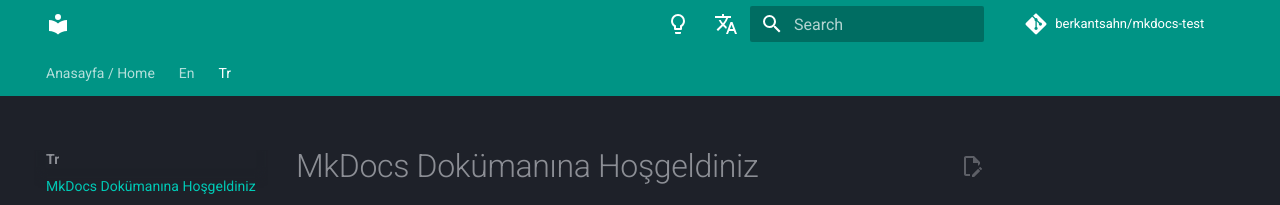
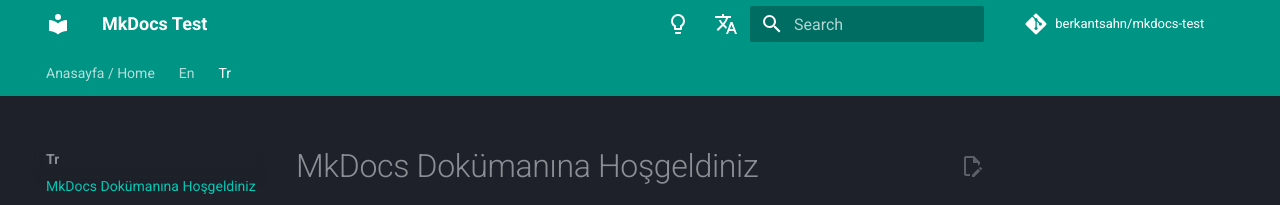
Before and after one commit to berkantsahn/mkdocs-sample, an MkDocs documentation site: the page built from docs/tr/index-tr.md, in a window 1280 px wide. Shown: the top 205 px of the page. Built offline with MkDocs 1.6.1 and Material for MkDocs 9.7.7, drawn with Linux system fonts in a browser that asks for light colours; comment, search, counter and statistics services are not loaded.

Commit message:
updated mkdocs common file

```diff
--- a/mkdocs.yml
+++ b/mkdocs.yml
@@ -1,3 +1,5 @@
+site_name: MkDocs Test
+site_author: Berkant Şahin
 repo_name: berkantsahn/mkdocs-test
 repo_url: https://github.com/berkantsahn/mkdocs-test
 
```
